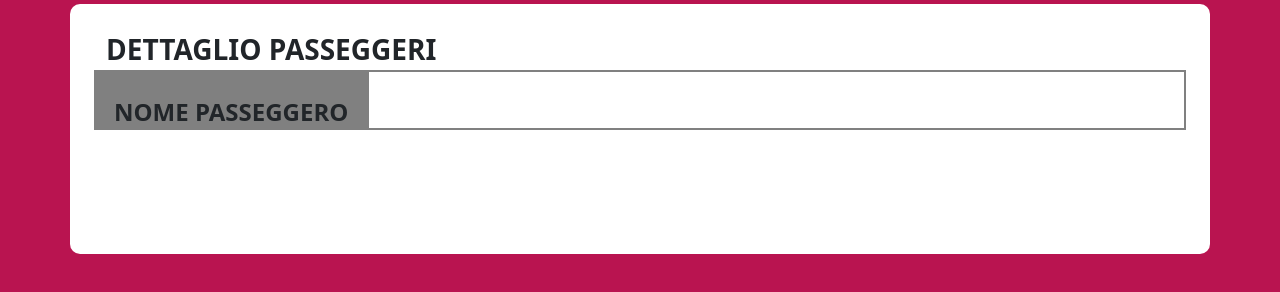
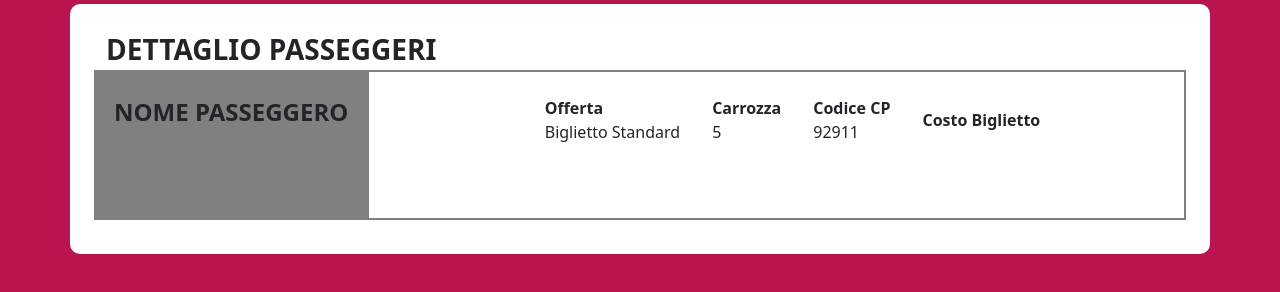
Before and after one commit to aletardio/js-biglietto-treno-form, a plain HTML site: page index.html in a window 1280 px wide. Shown: the part 438-730 px from the top of the page. Drawn offline with nearby package versions, Linux system fonts and the light colour scheme.

Commit message:
Added price on ticket html and completed exercise

```diff
--- a/css/style.css
+++ b/css/style.css
@@ -46,3 +46,11 @@ input#name,#kilometers,#age {
 .border-grey {
     border: 2px solid grey;
 }
+
+ul {
+    list-style-type: none;
+}
+
+.height {
+    height: 150px;
+}
--- a/index.html
+++ b/index.html
@@ -49,18 +49,40 @@
             <div class="col-12 text-uppercase fw-bold fs-3 text mt-4">
                 dettaglio passeggeri
             </div>
-            <div class="col-3 bg-grey">
+            <div class="col-3 bg-grey height">
                 <div class="text-uppercase fw-bold fs-4 ms-2 mt-4">
                     nome passeggero
                 </div>
                 <div id="utente" class="text-uppercase fw-bold fs-5 ms-2"></div>
             </div>
-            <div class="col-9 border-grey">
-
+            <div class="col-9 border-grey height">
+                <div class="d-flex justify-content-center align-items-center flex-row">
+                    <div class="pt-4">
+                        <ul>
+                            <li class="fw-bold">Offerta</li>
+                            <li class="">Biglietto Standard</li>
+                        </ul>
+                    </div>
+                    <div class="pt-4">
+                        <ul>
+                            <li class="fw-bold">Carrozza</li>
+                            <li class="">5</li>
+                        </ul>
+                    </div>
+                    <div class="pt-4">
+                        <ul>
+                            <li class="fw-bold">Codice CP</li>
+                            <li class="">92911</li>
+                        </ul>
+                    </div>
+                    <div class="pt-4">
+                        <ul>
+                            <li class="fw-bold">Costo Biglietto</li>
+                            <li class="" id="prezzo"></li>
+                        </ul>
+                    </div>
+                </div>
             </div>
-            <!-- <div class="col-9">
-
-            </div> -->
         </div>
     </div>
 
--- a/js/script.js
+++ b/js/script.js
@@ -15,6 +15,7 @@ button.addEventListener('click', function(){
         price_final = price_start - sale;
         ticket_price = price_final.toFixed(2)+'€';
         document.getElementById('utente').innerText += name;
+        document.getElementById('prezzo').innerText += ticket_price;
 
     }
     else if (age == 'Max') {
@@ -23,12 +24,14 @@ button.addEventListener('click', function(){
         price_final = price_start - sale;
         ticket_price = price_final.toFixed(2)+'€';
         document.getElementById('utente').innerText += name;
+        document.getElementById('prezzo').innerText += ticket_price;
     }
     else {
         // Istruzioni per il calcolo del prezzo non scontato
         price_final = price_start;
         ticket_price = price_final.toFixed(2)+'€';
         document.getElementById('utente').innerText += name;
+        document.getElementById('prezzo').innerText += ticket_price;
     }
     console.log(ticket_price);
 })
```
